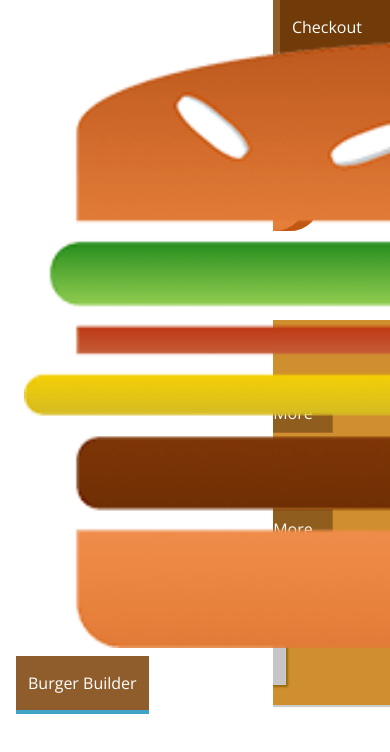
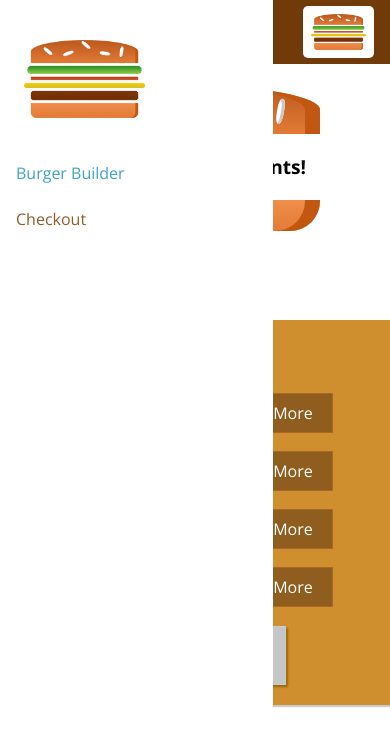
Before and after one commit to rharbert/burger-builder, a React app in the folder burger-builder/: page / in a window 390 px wide. Shown: the top 752 px of the page. Built offline with nearby package versions, Linux system fonts and the light colour scheme.

Commit message:
Added responsive adjustments for Logo, Nav, SideDrawer and Toolbar

```diff
--- a/burger-builder/src/components/Logo/Logo.css
+++ b/burger-builder/src/components/Logo/Logo.css
@@ -1,7 +1,7 @@
 .Logo {
   background-color: white;
   padding: .5rem;
-  height: 80%;
+  height: 100%;
   box-sizing: border-box;
   border-radius: 5px;
 }
--- a/burger-builder/src/components/Logo/Logo.js
+++ b/burger-builder/src/components/Logo/Logo.js
@@ -4,7 +4,7 @@ import burgerLogo from '../../assets/images/burger-logo.png';
 import classes from './Logo.css';
 
 const logo = (props) => (
-  <div className={classes.Logo}>
+  <div className={classes.Logo} style={{height: props.height}}>
     <img src={burgerLogo} alt="Burger Logo" />
   </div>
 );
--- a/burger-builder/src/components/Navigation/NavItems/NavItem/NavItem.css
+++ b/burger-builder/src/components/Navigation/NavItems/NavItem/NavItem.css
@@ -1,20 +1,38 @@
+.NavItem {
+  margin: .75rem 0;
+  box-sizing: border-box;
+  display: block;
+  width: 100%;
+}
+
+.NavItem a {
+  color: #8F5C2C;
+  text-decoration: none;
+  width: 100%;
+  box-sizing: border-box;
+  display: block;
+}
+
+.NavItem a:hover,
+.NavItem a:active,
+.NavItem a.active {
+  color: #40A4C8;
+}
+
+@media (min-width: 500px) {
   .NavItem {
     margin: 0;
-  box-sizing: border-box;
     display: flex;
     height: 100%;
+    width: auto;
     align-items: center;
-
   }
 
   .NavItem a {
     color: white;
-  text-decoration: none;
     height: 100%;
     padding: 1rem .75rem;
     border-bottom: 4px solid transparent;
-  box-sizing: border-box;
-  display: block;
   }
 
   .NavItem a:hover,
@@ -24,3 +42,4 @@
     border-bottom: 4px solid #40A4C8;
     color: white;
   }
+}
--- a/burger-builder/src/components/Navigation/NavItems/NavItems.css
+++ b/burger-builder/src/components/Navigation/NavItems/NavItems.css
@@ -1,8 +1,16 @@
 .NavItems {
-  margin: 0;
+  margin-top: 1.5rem;
   padding: 0;
   list-style: none;
   display: flex;
+  flex-flow: column;
   align-items: center;
   height: 100%;
 }
+
+@media (min-width: 500px) {
+  .NavItems {
+    flex-flow: row;
+    margin: 0;
+  }
+}
--- a/burger-builder/src/components/Navigation/SideDrawer/SideDrawer.js
+++ b/burger-builder/src/components/Navigation/SideDrawer/SideDrawer.js
@@ -9,7 +9,7 @@ const sideDrawer = (props) => {
   //..
   return (
     <div className={classes.SideDrawer}>
-      <Logo />
+      <Logo height="12%"/>
       <nav>
         <NavItems />
       </nav>
--- a/burger-builder/src/components/Navigation/Toolbar/Toolbar.css
+++ b/burger-builder/src/components/Navigation/Toolbar/Toolbar.css
@@ -16,3 +16,9 @@
 .Toolbar nav {
   height: 100%;
 }
+
+@media (max-width: 499px) {
+  .DesktopOnly {
+    display: none;
+  }
+}
--- a/burger-builder/src/components/Navigation/Toolbar/Toolbar.js
+++ b/burger-builder/src/components/Navigation/Toolbar/Toolbar.js
@@ -7,8 +7,8 @@ import NavItems from '../NavItems/NavItems';
 const toolbar = (props) => (
   <header className={classes.Toolbar}>
     <div>MENU</div>
-    <Logo />
-    <nav>
+    <Logo height="80%"/>
+    <nav className={classes.DesktopOnly}>
       <NavItems />
     </nav>
   </header>
```
Lines whose indentation alone changed are shown as unchanged.
